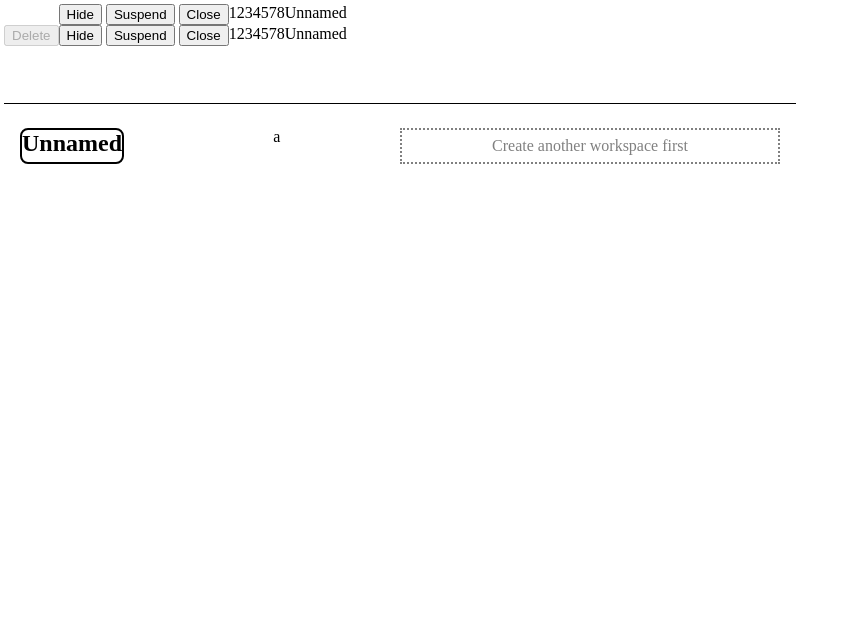
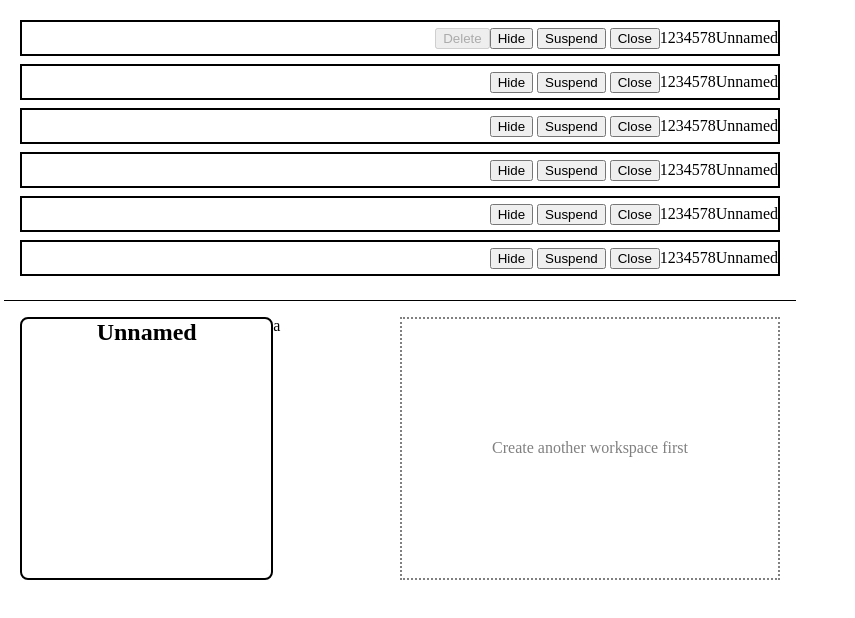
Before and after one commit to ripkos/tabs-workspaces, a Svelte app: page / in a window 1280 px wide. Shown: the top 618 px of the page, without its empty margins (0-855 px from the left). Built offline with nearby package versions, Linux system fonts and the light colour scheme; the HTML template or start-up script is replaced by a standard one.

Commit message:
Added some grow/shrink to workspaces containers

```diff
--- /dev/null
+++ b/src/lib/util.scss
@@ -0,0 +1,54 @@
+.flex {
+	display: flex;
+	flex-direction: row;
+	flex-wrap: wrap;
+	&.column {
+		flex-direction: column;
+	}
+	&-item {
+		flex:1;
+		&.no-shrink {
+			flex-shrink: 0;
+			flex-basis: auto;
+		}
+	}
+	&.stretch {
+		align-content: stretch;
+	}
+	&.space-between {
+		justify-content: space-between;
+	}
+	&.center {
+		justify-content: center;
+		align-items: center;
+	}
+	&.start {
+		justify-content: end;
+	}
+	&.end {
+		justify-content: start;
+	}
+	&.nowrap {
+		flex-wrap: nowrap;
+	}
+}
+
+.oy {
+	overflow-y: auto;
+}
+
+.ox {
+	overflow-x: auto;
+}
+
+.text {
+	&-left {
+		text-align: left;
+	}
+	&-right {
+		text-align: right;
+	}
+	&-cetner {
+		text-align: center;
+	}
+}
--- a/src/main/App.svelte
+++ b/src/main/App.svelte
@@ -8,7 +8,6 @@
 
 	let workspacesHolderStore: Writable<WorkspacesHolder> =
 		writable<WorkspacesHolder>(getDummyWorkspaceHolder());
-	let entered = false;
 	async function syncTabsWithWorkspaces(wh: WorkspacesHolder) {
 		const activeW = getActiveWorkspace(wh);
 		const tabs = await browser.tabs.query({
@@ -31,26 +30,20 @@
 	});
 </script>
 
-<main class:entered>
+<main>
 	<WorkspaceSelector {workspacesHolderStore}></WorkspaceSelector>
 	<div class="separator"></div>
-	<WorkspaceActions {workspacesHolderStore} bind:entered></WorkspaceActions>
+	<WorkspaceActions {workspacesHolderStore}></WorkspaceActions>
 </main>
 
 <style lang="scss">
 	main {
 		padding: 4px;
-		max-width: 792px;
-		max-height: 592px;
-		display: grid;
-		gap: 8px;
-		grid-template-columns: minmax(0, 1fr);
+		width: 792px;
+		height: 592px;
+		display: flex;
+		flex-direction: column;
 		overflow: hidden;
-		grid-template-rows: minmax(0, 4fr) 1px minmax(0, 3fr);
-		&.entered {
-			grid-template-rows: minmax(0, 2fr) 1px minmax(0, 5fr);
-		}
-		transition: ease-out height 200ms;
 	}
 
 	.separator {
--- a/src/main/index.ts
+++ b/src/main/index.ts
@@ -1,5 +1,6 @@
 import App from './App.svelte';
 import './global.css';
+import '../lib/util.scss';
 const app = new App({
 	target: document.getElementById('app')!,
 });
--- a/src/main/workspace-actions/WorkspaceActions.svelte
+++ b/src/main/workspace-actions/WorkspaceActions.svelte
@@ -4,16 +4,11 @@
 	import type { Workspace, WorkspacesHolder } from '../../lib/model';
 
 	export let workspacesHolderStore: Writable<WorkspacesHolder>;
-	export let entered = false;
 </script>
 
-<section
-	role="alert"
-	on:mouseenter={() => (entered = true)}
-	on:mouseleave={() => (entered = false)}
->
+<section class="flex-item">
 	{#if $workspacesHolderStore}
-		<ul class="workspaces active">
+		<ul class="workspaces active flex column nowrap">
 			{#each $workspacesHolderStore.workspaces as w}
 				{#if w.id === $workspacesHolderStore.activeWorkspaceID}
 					<WorkspaceWithTabs {w} isActive={true}></WorkspaceWithTabs>
@@ -23,7 +18,7 @@
 		<div class="interactions">
 			<span>a</span>
 		</div>
-		<ul class="workspaces carousel">
+		<ul class="workspaces carousel flex ox">
 			{#if $workspacesHolderStore.workspaces?.length > 1}
 				{#each $workspacesHolderStore.workspaces as w}
 					{#if w.id !== $workspacesHolderStore.activeWorkspaceID}
@@ -31,7 +26,7 @@
 					{/if}
 				{/each}
 			{:else}
-				<li class="placeholder">
+				<li class="placeholder flex center">
 					<div>Create another workspace first</div>
 				</li>
 			{/if}
@@ -41,23 +36,17 @@
 
 <style lang="scss">
 	section {
+		transition: flex ease 200ms;
+		&:hover {
+			flex-grow: 4;
+		}
 		padding: 16px;
 		display: grid;
 		grid-template-columns: 2fr 1fr 3fr;
 		grid-template-rows: minmax(0, 1fr);
-		.workspaces {
-			display: flex;
-			flex-direction: row;
-			&.carousel {
-				overflow-x: scroll;
-			}
-		}
 	}
 	.placeholder {
-		display: flex;
 		width: 100%;
-		justify-content: center;
-		align-items: center;
 		border: 2px dotted gray;
 		div {
 			color: gray;
--- a/src/main/workspace-actions/WorkspaceWithTabs.svelte
+++ b/src/main/workspace-actions/WorkspaceWithTabs.svelte
@@ -10,12 +10,12 @@
 	}
 </script>
 
-<li class:active={isActive} class="workspace">
+<li class:active={isActive} class="workspace flex-item flex column nowrap">
 	<h1 class="head">{w.name}</h1>
-	<ul class="tabs">
+	<ul class="tabs flex-item flex column oy nowrap">
 		{#each w.tabs as t}
-			<li class="tab">
-				<button>
+			<li class="tab flex-item no-shrink">
+				<button class="flex center left space-between">
 					{#if isActive}
 						{#if t.active}
 							<span role="document" class="preview disabled">X</span>
@@ -28,7 +28,7 @@
 							>
 						{/if}
 					{/if}
-					<span>{t.title}</span>
+					<span class="flex-item">{t.title}</span>
 					<span>o</span>
 				</button>
 			</li>
@@ -41,26 +41,17 @@
 		border-radius: 8px;
 		border-width: 2px;
 		border-style: solid;
-		display: grid;
 		.head {
 			text-align: center;
 			height: 32px;
 			width: 100%;
 		}
 		.tabs {
-			display: flex;
-			flex-direction: row;
-			flex-wrap: wrap;
-			align-items: stretch;
-			overflow-y: scroll;
+			gap: 4px;
 			.tab {
-				width: 100%;
 				padding: 4px;
 				button {
-					text-align: left;
 					min-height: 32px;
-					display: flex;
-					align-items: center;
 					gap: 4px;
 					width: 100%;
 					border-radius: 8px;
--- a/src/main/workspace-selector/WorkspaceSelector.svelte
+++ b/src/main/workspace-selector/WorkspaceSelector.svelte
@@ -7,10 +7,9 @@
 	export let workspacesHolderStore: Writable<WorkspacesHolder>;
 </script>
 
-<section>
+<section class="flex column flex-item">
 	{#if $workspacesHolderStore}
-		<ul>
-			<WorkspaceWithSettings isDummy={true} w={defaultWorkspace}></WorkspaceWithSettings>
+		<ul class="flex column oy nowrap">
 			{#each $workspacesHolderStore.workspaces as w}
 				{#if w.id === $workspacesHolderStore.activeWorkspaceID}
 					<WorkspaceWithSettings {w} isActive={true}></WorkspaceWithSettings>
@@ -21,13 +20,30 @@
 					<WorkspaceWithSettings {w}></WorkspaceWithSettings>
 				{/if}
 			{/each}
+			<WorkspaceWithSettings isDummy={true} w={defaultWorkspace}></WorkspaceWithSettings>
+			<WorkspaceWithSettings isDummy={true} w={defaultWorkspace}></WorkspaceWithSettings>
+			<WorkspaceWithSettings isDummy={true} w={defaultWorkspace}></WorkspaceWithSettings>
+			<WorkspaceWithSettings isDummy={true} w={defaultWorkspace}></WorkspaceWithSettings>
+			<WorkspaceWithSettings isDummy={true} w={defaultWorkspace}></WorkspaceWithSettings>
+			<!-- <WorkspaceWithSettings isDummy={true} w={defaultWorkspace}></WorkspaceWithSettings>
+			<WorkspaceWithSettings isDummy={true} w={defaultWorkspace}></WorkspaceWithSettings>
+			<WorkspaceWithSettings isDummy={true} w={defaultWorkspace}></WorkspaceWithSettings>
+			<WorkspaceWithSettings isDummy={true} w={defaultWorkspace}></WorkspaceWithSettings>
+			<WorkspaceWithSettings isDummy={true} w={defaultWorkspace}></WorkspaceWithSettings>
+			<WorkspaceWithSettings isDummy={true} w={defaultWorkspace}></WorkspaceWithSettings>
+			<WorkspaceWithSettings isDummy={true} w={defaultWorkspace}></WorkspaceWithSettings>
+			<WorkspaceWithSettings isDummy={true} w={defaultWorkspace}></WorkspaceWithSettings>
+			<WorkspaceWithSettings isDummy={true} w={defaultWorkspace}></WorkspaceWithSettings>
+			<WorkspaceWithSettings isDummy={true} w={defaultWorkspace}></WorkspaceWithSettings> -->
 		</ul>
 	{/if}
 </section>
 
 <style lang="scss">
 	section {
+		padding: 16px;
 		ul {
+			gap: 8px;
 		}
 	}
 </style>
--- a/src/main/workspace-selector/WorkspaceWithSettings.svelte
+++ b/src/main/workspace-selector/WorkspaceWithSettings.svelte
@@ -7,7 +7,7 @@
 	const colors = [1,2,3,4,5,7,8]
 </script>
 
-<li>
+<li class="flex-item flex center start">
 	<button style="{isDummy ? "visibility: hidden;" : ""}" disabled={isDummy || isActive}>Delete</button>
 	<div>
 		<button on:click={()=>w.onInactive=WorkspaceOnInactive.HIDE}>{WorkspaceOnInactive.HIDE}</button>
@@ -24,7 +24,7 @@
 
 <style lang="scss">
 	li {
-		display: flex;
-		flex-direction: row;
+		min-height: 32px;
+		border: 2px solid black;
 	}
 </style>
```
